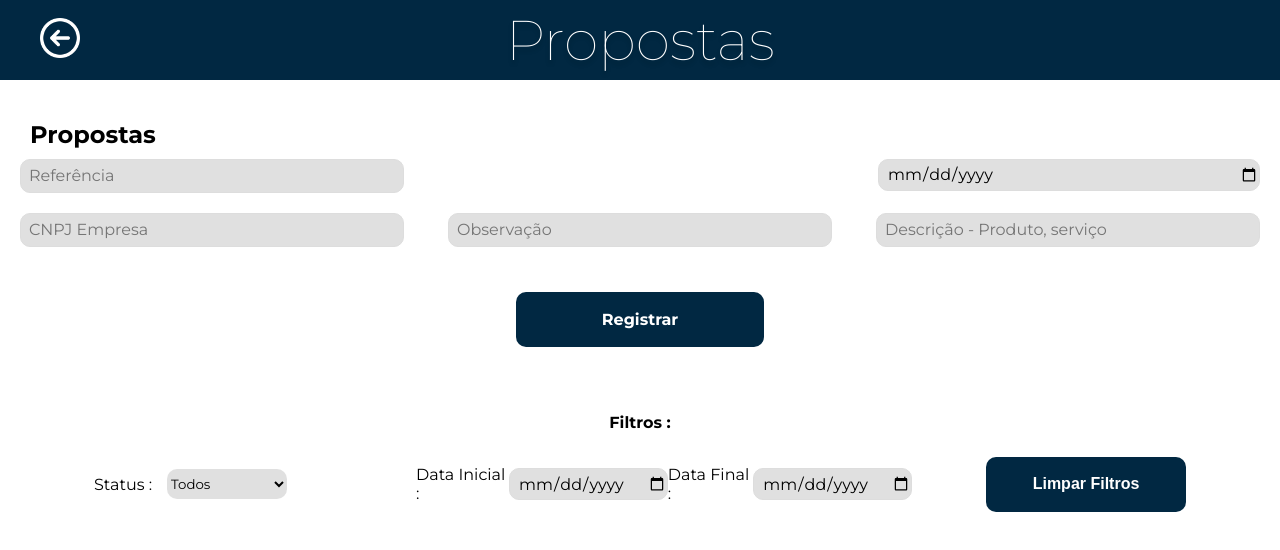
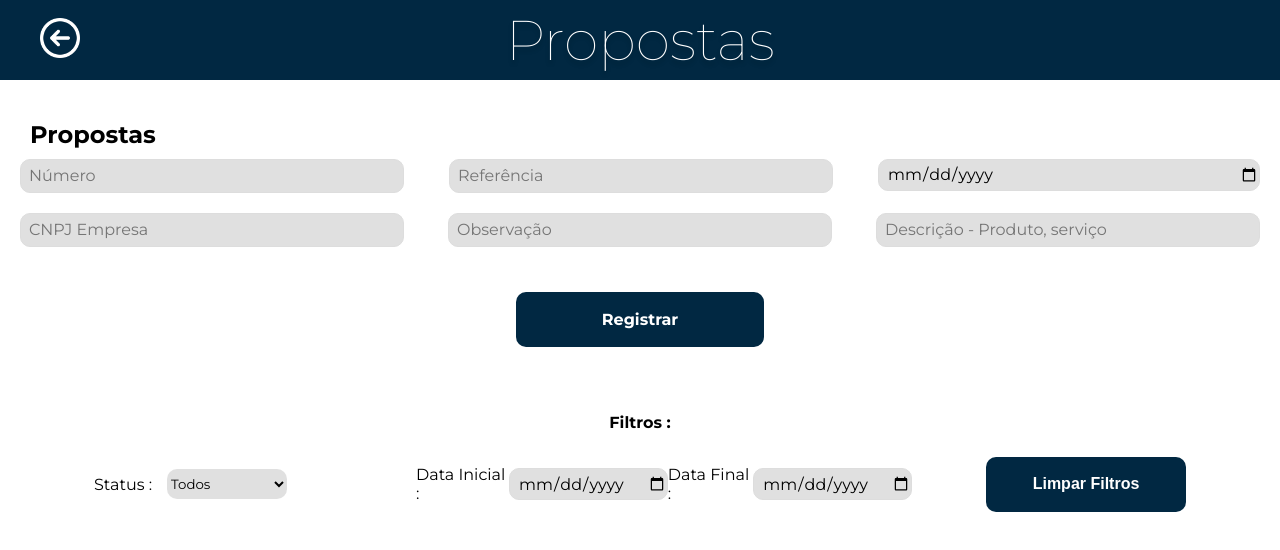
Before and after one commit to joaoalvesdsx/treact, a React (Create React App) app: page /registrar-proposta in a window 1280 px wide. Shown: the top 550 px of the page. Built offline with nearby package versions, Linux system fonts and the light colour scheme; no server answers.

Commit message:
add numero

```diff
--- a/src/components/pages/Followup.jsx
+++ b/src/components/pages/Followup.jsx
@@ -143,7 +143,7 @@ const FollowUp = () => {
 
       <div className="proposta-info">
         <div className='box1'>
-          <p><strong>CNPJ:</strong> {proposta.cnpj_empresa}</p>
+          <p><strong>Numero da proposta:</strong> {proposta.numero}</p>
           <p><strong>Cliente/Empresa:</strong> {empresaNome}</p>
           <p><strong>Data da Proposta:</strong> {proposta.data}</p>
         </div>
--- a/src/components/pages/RegistrarProposta.jsx
+++ b/src/components/pages/RegistrarProposta.jsx
@@ -14,6 +14,7 @@ const RegistrarProposta = () => {
   const [observacao, setObservacao] = useState('');
   const [descricao, setDescricao] = useState('');
   const [cnpj_empresa, setCnpjEmpresa] = useState('');
+  const [numero, setNumero] = useState(''); // Novo campo
   const [propostas, setPropostas] = useState([]);
   const [filtroStatus, setFiltroStatus] = useState('Todos');
   const [filtroDataInicio, setFiltroDataInicio] = useState('');
@@ -67,6 +68,7 @@ const RegistrarProposta = () => {
     if (!data) newErrors.data = 'Data é obrigatória';
     if (!descricao) newErrors.descricao = 'Descrição é obrigatória';
     if (!cnpj_empresa) newErrors.cnpj_empresa = 'CNPJ da empresa é obrigatório';
+    if (!numero) newErrors.numero = 'Número é obrigatório';
     return newErrors;
   };
 
@@ -83,7 +85,8 @@ const RegistrarProposta = () => {
       observacao,
       descricao,
       status: 'Aberta',
-      cnpj_empresa
+      cnpj_empresa,
+      numero
     };
 
     try {
@@ -97,6 +100,7 @@ const RegistrarProposta = () => {
       setData('');
       setObservacao('');
       setDescricao('');
+      setNumero('');
       setCnpjEmpresa('');
       setErrors({});
     } catch (error) {
@@ -135,6 +139,7 @@ const RegistrarProposta = () => {
   });
 
   const columns = [
+    { header: 'Número', accessor: 'numero' },
     { header: 'Referência', accessor: 'referencia' },
     { header: 'Data', accessor: 'data' },
     { header: 'Cliente', accessor: 'nome_empresa' },
@@ -159,6 +164,14 @@ const RegistrarProposta = () => {
       <div className="registrar-proposta">
         <h2>Propostas</h2>
         <div className="form-row">
+          <Input
+            classname="input-forms"
+            type="text"
+            placeholder="Número"
+            value={numero}
+            onChange={(e) => setNumero(e.target.value)}
+          />
+          {errors.numero && <span className="error">{errors.numero}</span>}
           <Input
             classname="input-forms"
             type="text"
```
